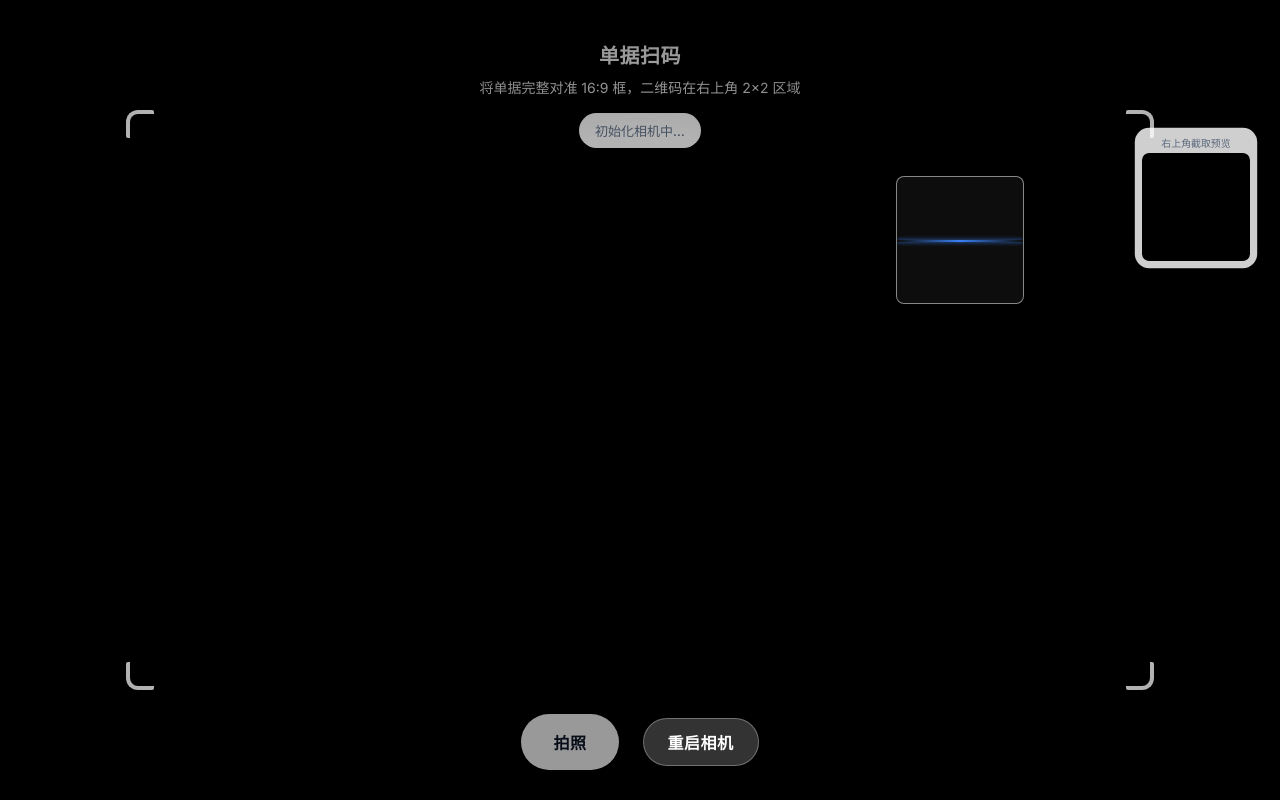
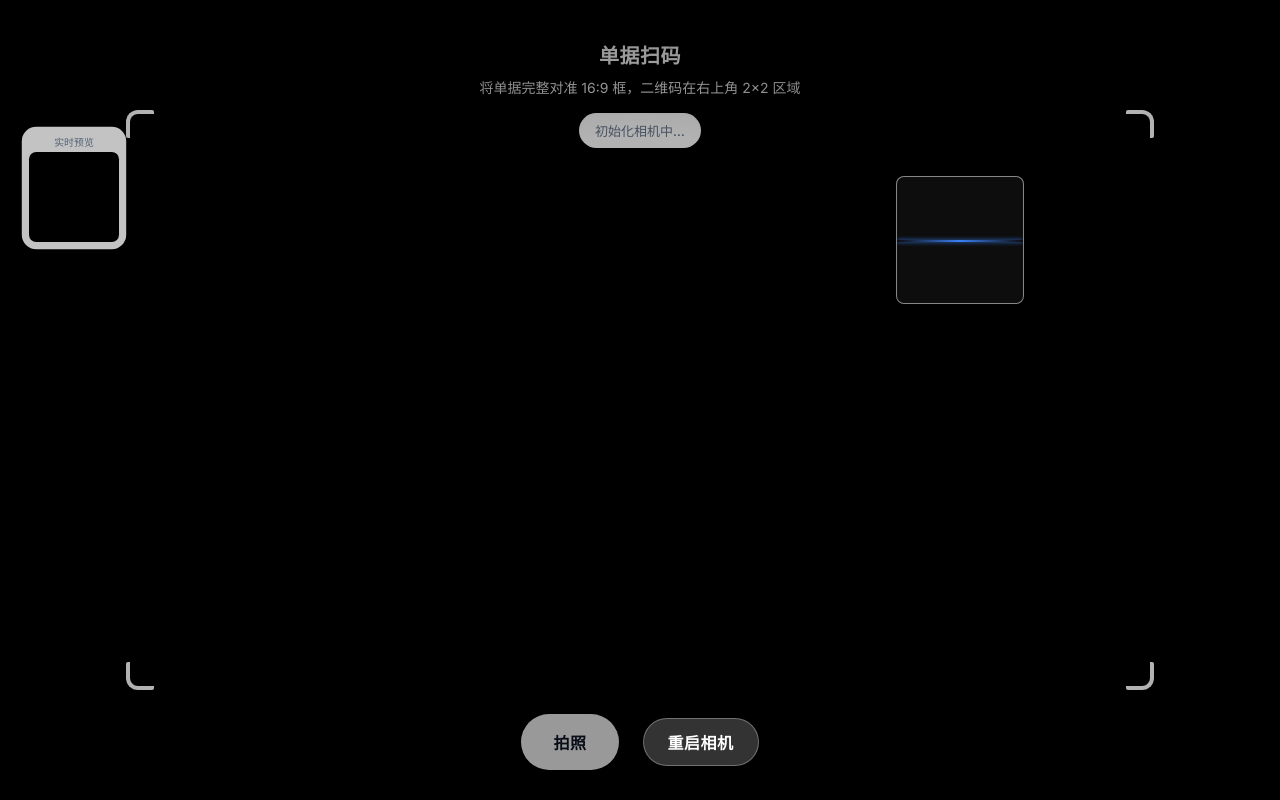
Before and after one commit to Gigass/qrcodescan, a Vue app: page /scan in a window 1280 px wide. Built offline with nearby package versions, Linux system fonts and the light colour scheme; no server answers.

Commit message:
遮挡优化

```diff
--- a/src/views/Scan.vue
+++ b/src/views/Scan.vue
@@ -32,7 +32,7 @@
       </div>
 
       <div class="roiPreview">
-        <div class="roiPreviewTitle">右上角截取预览</div>
+        <div class="roiPreviewTitle">实时预览</div>
         <canvas ref="roiPreviewCanvas" class="roiPreviewCanvas" width="180" height="180"></canvas>
       </div>
 
@@ -656,16 +656,16 @@ export default {
 
 .roiPreview {
   position: absolute;
-  right: 16px;
+  left: 16px;  /* 从右侧改为左侧 */
   top: 120px;
-  width: 120px;
+  width: 100px;  /* 从 120px 缩小到 100px */
   padding: 8px;
   border-radius: 16px;
   background: rgba(255, 255, 255, 0.9);
   box-shadow: 0 4px 12px rgba(0,0,0,0.1);
   pointer-events: none;
   z-index: 20;
-  opacity: 0.9;
+  opacity: 0.85;  /* 降低不透明度，更低调 */
   transform: scale(0.9);
   transition: opacity 0.3s;
 }
```
